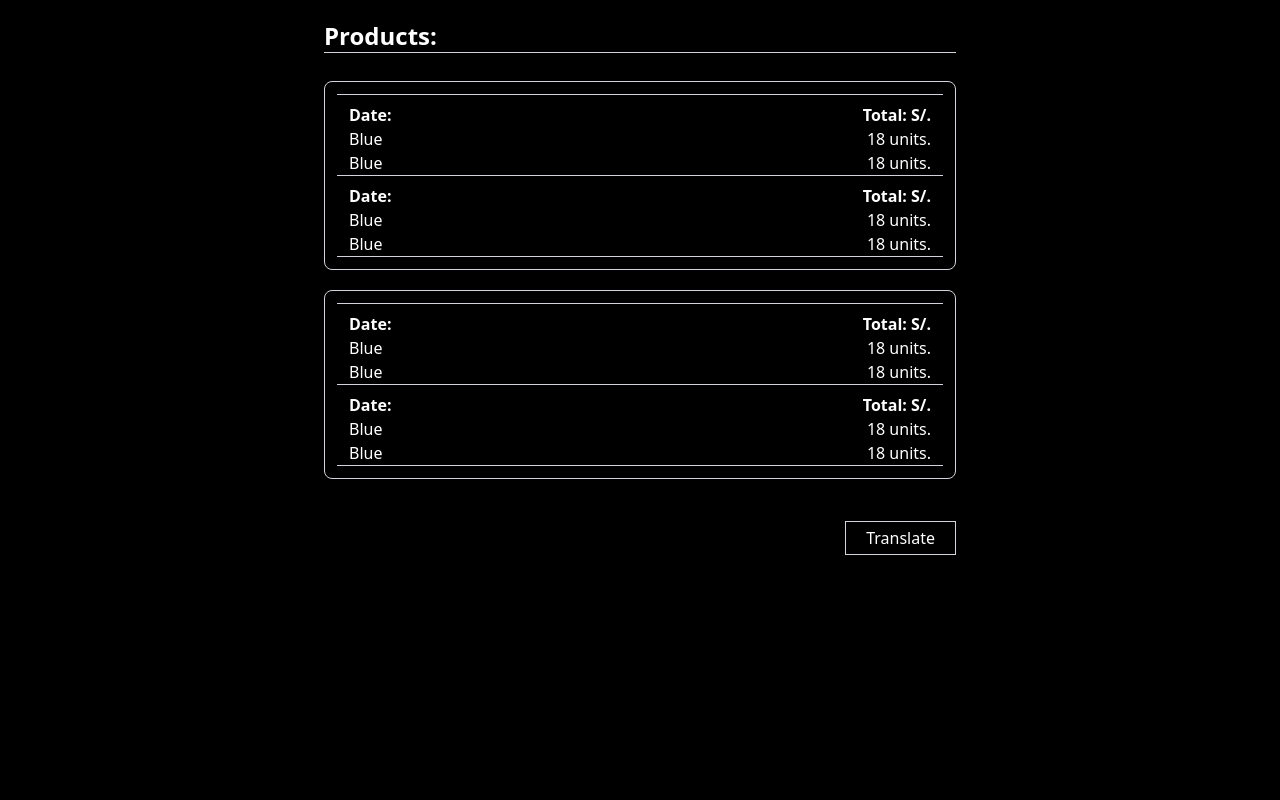
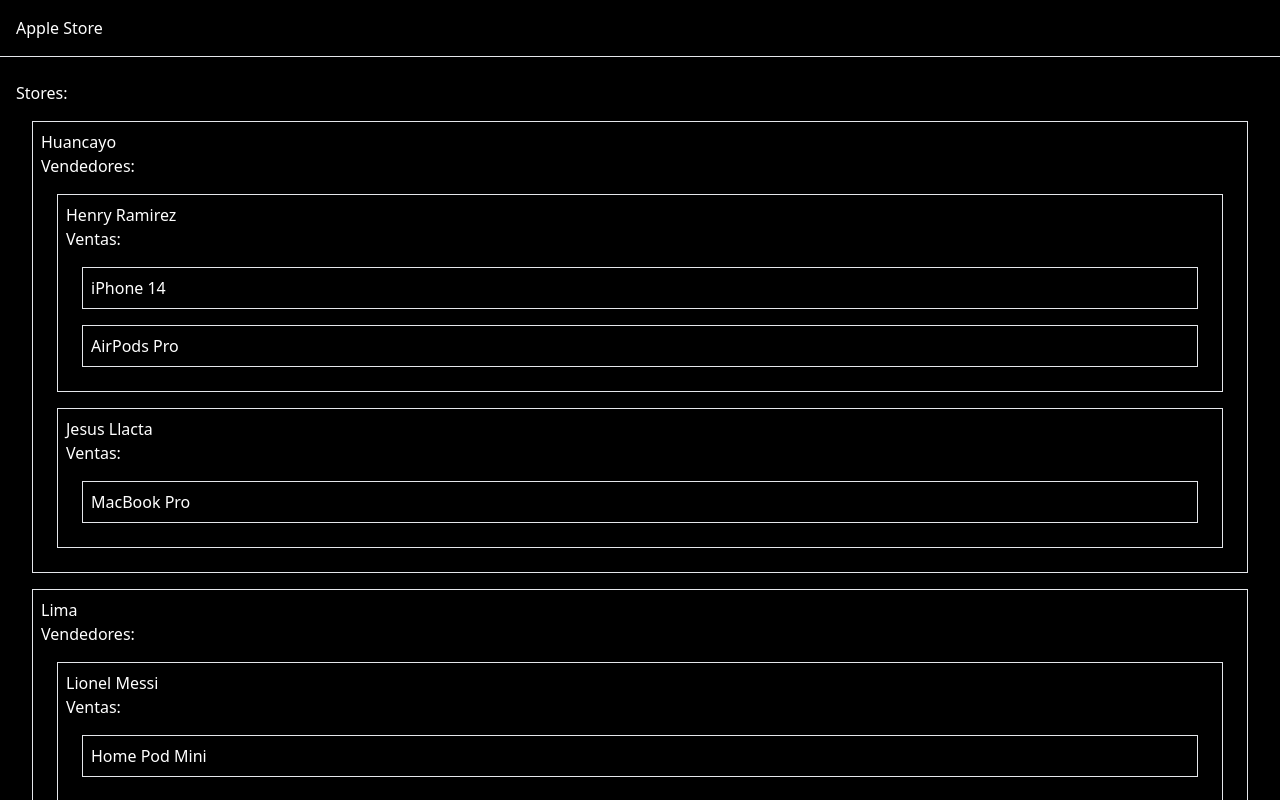
Before and after one commit to HenryMilac/Mixer, a React (Vite) app: page / in a window 1280 px wide. Shown: the top 800 px of the page. Built offline with nearby package versions, Linux system fonts and the light colour scheme.

Commit message:
FetchFromJSON: consumming is done

```diff
--- a/src/App.tsx
+++ b/src/App.tsx
@@ -1,11 +1,14 @@
+import FetchFromJSON from "./MixerFront/Exercises/FetchFromJSON/FetchFromJSON";
+import Z from "./MixerFront/Exercises/Z/Z";
 import Reacti18next from "./MixerFront/Issues/TranslatePage/react-i18next/Reacti18next";
-import Z from "./MixerFront/Z/Z";
+
 
 export default function App() {
   return (
     <div>
-      <Reacti18next/>
+      {/* <Reacti18next/> */}
       {/* <Z/> */}
+      <FetchFromJSON/>
     </div>
   )
 }
--- a/src/MixerFront/Exercises/FetchFromJSON/FetchFromJSON.tsx
+++ b/src/MixerFront/Exercises/FetchFromJSON/FetchFromJSON.tsx
@@ -1,25 +1,42 @@
-// App.tsx
-import CardProduct from './src/components/CardProduct';
-import data from './src/data.json';
+import dataBase from './src/data.json'
 
 export default function FetchFromJSON() {
-    const productsData = data.productsData;
+    const group1 = dataBase.group1
+    return(
+        <div>
+            <p className='p-4'>{dataBase.title}</p>
+            <hr />
 
-    return (
-        <div>
-            <p>{data.titleApp}</p>
-            <p>Data information:</p>
-            <div className='ml-10'>
-                {productsData.map(productData => {
+            <div className='my-2 p-4'>
+                <p>Stores:</p>
+                {group1.map(card1 => {
+                    const group2 = card1.group2
+                    // console.log(group2)
                     return(
-                        <CardProduct
-                            key={productData.id}
-                            productData={productData}
-                        />
+                        <div key={card1.id} className='border m-4 p-2'>
+                            <p>{card1.name}</p>
+                            <p>Vendedores:</p>
+                            {group2.map(card2 => {
+                                const group3 = card2.group3
+                                return(
+                                    <div key={card2.id} className='border m-4 p-2'>
+                                        <p>{card2.name}</p>
+                                        <p>Ventas:</p>
+                                        {group3.map(card3 => {
+                                            return(
+                                                <div key={card3.id} className='border m-4 p-2'>
+                                                    <p>{card3.name}</p>
+                                                </div>
+                                            )
+                                        })}
+                                    </div>
+                                )
+                            })}
+                        </div>
                     )
                 })}
             </div>
-            <p>{data.buttonTranslate}</p>
         </div>
+
     )
 }
--- a/src/MixerFront/Exercises/FetchFromJSON/src/data.json
+++ b/src/MixerFront/Exercises/FetchFromJSON/src/data.json
@@ -1,74 +1,69 @@
 {
-    "titleApp": "Products",
-    "productsData": [
+    "title": "Apple Store",
+    "group1": [
         {
-            "id": 1,
-            "nameProduct": "Iphone 12",
-            "categoryProduct": "Phones",
-            "salesTitle": "Sales",
-            "sales": [
+            "id": "G1-1",
+            "name": "Huancayo",
+            "group2": [
                 {
-                    "id": 1,
-                    "dateTitle": "Date",
-                    "date": "2021-01-01",
-                    "total": "13200",
-                    "colors&units": [
+                    "id": "G2-1",
+                    "name": "Henry Ramirez",
+                    "group3": [
                         {
-                            "color": "Red",
-                            "units": "49"
+                            "id": "G3-1",
+                            "name": "iPhone 14"
                         },
                         {
-                            "color": "Blue",
-                            "units": "9"
+                            "id": "G3-2",
+                            "name": "AirPods Pro"
                         }
                     ]
                 },
                 {
-                    "id": 2,
-                    "dateTitle": "Date",
-                    "date": "2023-11-12",
-                    "total": "843200",
-                    "colors&units": [
+                    "id": "G2-2",
+                    "name": "Jesus Llacta",
+                    "group3": [
                         {
-                            "color": "Yelow",
-                            "units": "321"
-                        },
-                        {
-                            "color": "Brown",
-                            "units": "96"
-                        },
-                        {
-                            "color": "Gold",
-                            "units": "4390"
+                            "id": "G3-1",
+                            "name": "MacBook Pro"
                         }
                     ]
                 }
             ]
         },
         {
-            "id": 2,
-            "nameProduct": "MacBook Pro",
-            "categoryProduct": "Macs",
-            "salesTitle": "Sales",
-            "sales": [
+            "id": "G1-2",
+            "name": "Lima",
+            "group2": [
                 {
-                    "id": 1,
-                    "dateTitle": "Date",
-                    "date": "2021-01-01",
-                    "total": "131100",
-                    "colors&units": [
+                    "id": "G2-1",
+                    "name": "Lionel Messi",
+                    "group3": [
                         {
-                            "color": "Purple",
-                            "units": "210"
+                            "id": "G3-1",
+                            "name": "Home Pod Mini"
+                        }
+                    ]
+                },
+                {
+                    "id": "G2-2",
+                    "name": "Cristiano ronaldo",
+                    "group3": [
+                        {
+                            "id": "G3-1",
+                            "name": "iPhone 12 Mini"
                         },
                         {
-                            "color": "Pink",
-                            "units": "4"
+                            "id": "G3-2",
+                            "name": "Apple Watch"
+                        },
+                        {
+                            "id": "G3-3",
+                            "name": "Apple Tv"
                         }
                     ]
                 }
             ]
         }
-    ],
-    "buttonTranslate": "Translate"
+    ]
 }
```
